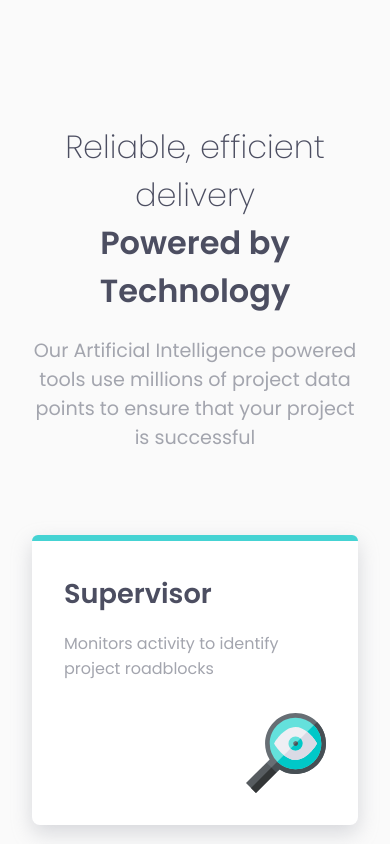
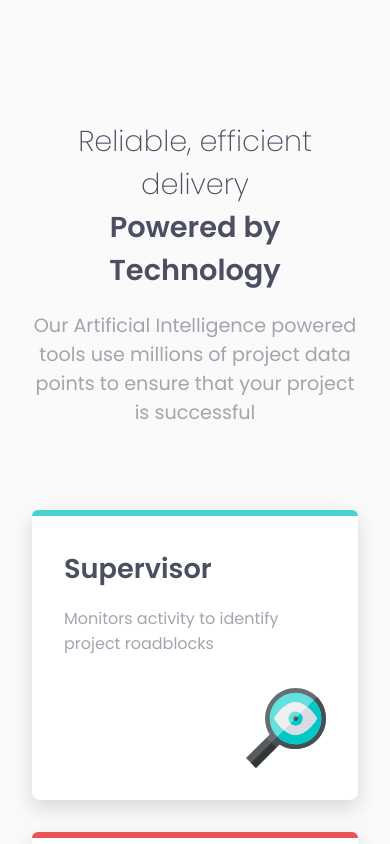
Before and after one commit to b16h22/four_card_feature_section_solution, a plain HTML site: page index.html in a window 390 px wide. Shown: the top 844 px of the page. Drawn offline with Linux system fonts and the light colour scheme.

Commit message:
edit styles.css

```diff
--- a/styles/styles.css
+++ b/styles/styles.css
@@ -157,9 +157,7 @@
       }
 
       .subtitle, .title {
-        font-size: 2em;
-        margin-left: 0;
-        margin-right: 0;
+        font-size: 1.8em;
       }
 
       .description {
```
